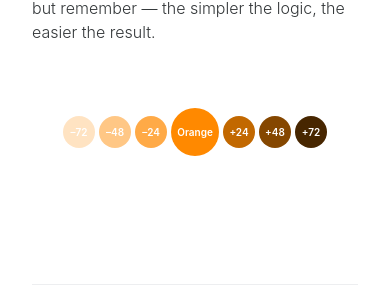
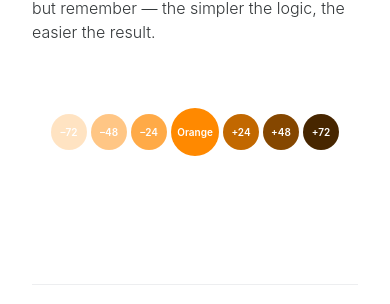
Before and after one commit to wireapp/brand, a Jekyll site: the page built from color/index.html, in a window 390 px wide. Shown: the part 2982-3286 px from the top of the page. Built offline with Jekyll 4.4.1, drawn with Linux system fonts in a browser that asks for light colours.

Commit message:
Improve scaling of color examples

```diff
--- a/_sass/content.scss
+++ b/_sass/content.scss
@@ -127,9 +127,14 @@
   &:nth-child(6) { background: shade($orange, 48%) }
   &:nth-child(7) { background: shade($orange, 72%) }
 
+  @media screen and (max-width: 800px) {
+    width: 64px;
+    height: 64px;
+  }
+
   @media screen and (max-width: $break) {
-    width: 32px;
-    height: 32px;
+    width: 36px;
+    height: 36px;
     margin: 48px 2px;
     font-size: 10px;
   }
@@ -138,6 +143,12 @@
   .zero {
     width: 120px;
     height: 120px;
+
+    @media screen and (max-width: 800px) {
+      width: 72px;
+      height: 72px;
+    }
+
     @media screen and (max-width: $break) {
       width: 48px;
       height: 48px;
```
